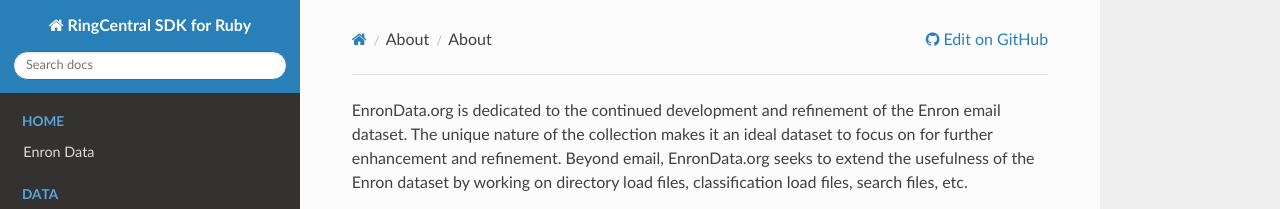
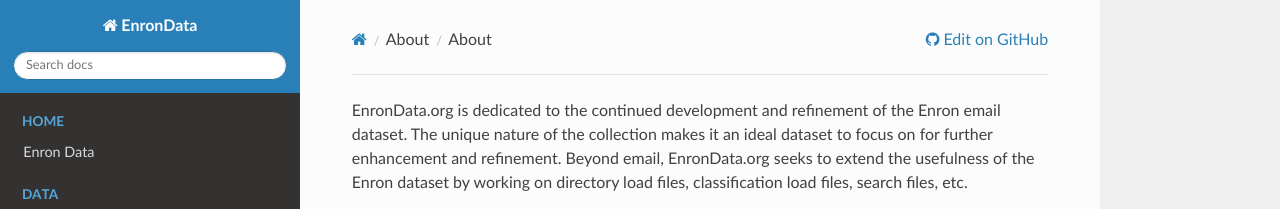
Before and after one commit to enrondata/enrondata, an MkDocs documentation site: the page built from docs/about.md, in a window 1280 px wide. Shown: the top 209 px of the page. Built offline with MkDocs 1.6.1, drawn with Linux system fonts in a browser that asks for light colours; nearby versions of some CDN libraries; old or Windows-style settings are respelled for this version of MkDocs.

Commit message:
update mkdocs.yml

```diff
--- a/mkdocs.yml
+++ b/mkdocs.yml
@@ -1,6 +1,6 @@
-site_name: RingCentral SDK for Ruby
-site_url: https://github.com/grokify/ringcentral-sdk-ruby
-repo_url: https://github.com/grokify/ringcentral-sdk-ruby.git
+site_name: EnronData
+site_url: https://github.com/enrondata/enrondata
+repo_url: https://github.com/enrondata/enrondata.git
 docs_dir: docs
 theme: readthedocs
 pages:
```
